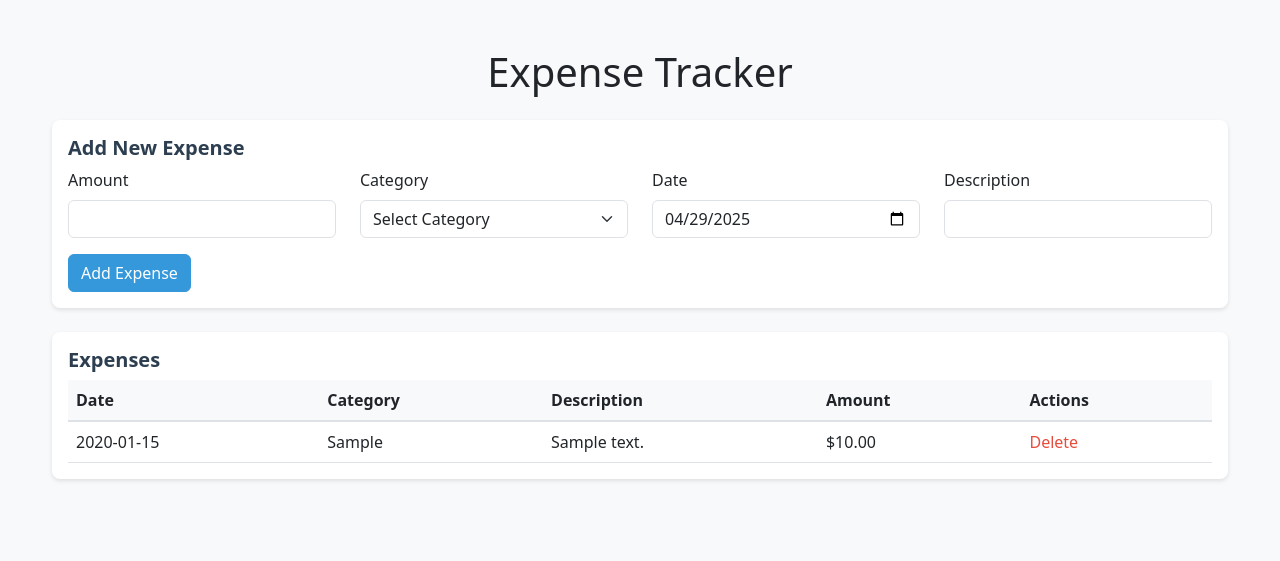
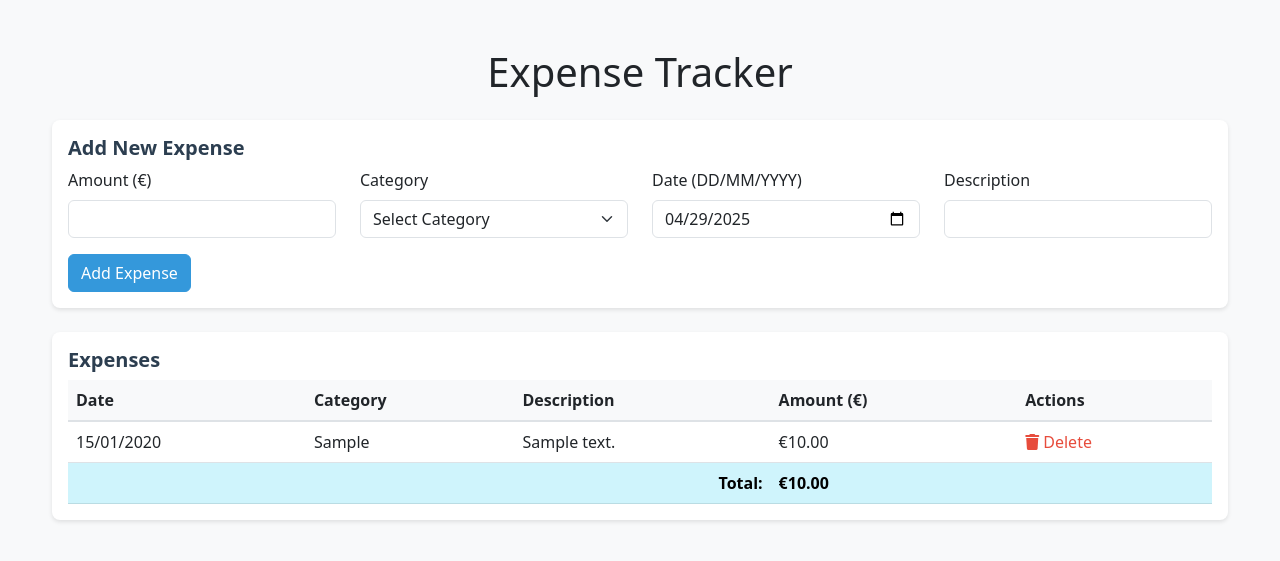
Before and after one commit to wenceslaupedro/tufinalproject, a Flask app: page / in a window 1280 px wide. Shown: the top 561 px of the page. Run offline with Flask 3, Linux system fonts and the light colour scheme; tables that the repository leaves empty hold one stand-in row (values such as "Sample post").

Commit message:
Update: Added total row, changed currency to EUR, and updated date format to DD/MM/YYYY

```diff
--- a/app.py
+++ b/app.py
@@ -6,6 +6,11 @@
 import sys
 import mysql.connector
 from mysql.connector import Error
+import logging
+
+# Configure logging
+logging.basicConfig(level=logging.DEBUG)
+logger = logging.getLogger(__name__)
 
 # Load environment variables
 load_dotenv()
@@ -26,9 +31,9 @@
     if conn.is_connected():
         cursor = conn.cursor()
         cursor.execute(f"CREATE DATABASE IF NOT EXISTS {db_name}")
-        print(f"Database '{db_name}' created successfully!")
+        logger.info(f"Database '{db_name}' created successfully!")
 except Error as e:
-    print(f"Error while connecting to MySQL: {e}", file=sys.stderr)
+    logger.error(f"Error while connecting to MySQL: {e}")
     sys.exit(1)
 finally:
     if 'conn' in locals() and conn.is_connected():
@@ -67,9 +72,9 @@
 try:
     with app.app_context():
         db.create_all()
-        print("Database tables created successfully!")
+        logger.info("Database tables created successfully!")
 except Exception as e:
-    print(f"Error creating tables: {str(e)}", file=sys.stderr)
+    logger.error(f"Error creating tables: {str(e)}")
     sys.exit(1)
 
 @app.route('/')
@@ -79,38 +84,68 @@
 @app.route('/api/expenses', methods=['GET'])
 def get_expenses():
     try:
+        logger.debug("Fetching all expenses")
         expenses = Expense.query.order_by(Expense.date.desc()).all()
-        return jsonify([expense.to_dict() for expense in expenses])
+        expense_list = [expense.to_dict() for expense in expenses]
+        logger.debug(f"Found {len(expense_list)} expenses")
+        return jsonify(expense_list)
     except Exception as e:
+        logger.error(f"Database error in get_expenses: {str(e)}")
         return jsonify({'error': f"Database error: {str(e)}"}), 500
 
 @app.route('/api/expenses', methods=['POST'])
 def add_expense():
-    data = request.json
     try:
+        data = request.json
+        logger.debug(f"Received expense data: {data}")
+
+        # Validate required fields
+        required_fields = ['amount', 'category', 'date']
+        for field in required_fields:
+            if field not in data:
+                error_msg = f"Missing required field: {field}"
+                logger.error(error_msg)
+                return jsonify({'error': error_msg}), 400
+
+        # Create new expense
         expense = Expense(
             amount=float(data['amount']),
             category=data['category'],
             date=datetime.strptime(data['date'], '%Y-%m-%d').date(),
             description=data.get('description', '')
         )
+
+        # Add to database
         db.session.add(expense)
         db.session.commit()
+
+        logger.info(f"Successfully added expense: {expense.to_dict()}")
         return jsonify(expense.to_dict()), 201
+
+    except ValueError as e:
+        error_msg = f"Invalid data format: {str(e)}"
+        logger.error(error_msg)
+        return jsonify({'error': error_msg}), 400
     except Exception as e:
+        error_msg = f"Error adding expense: {str(e)}"
+        logger.error(error_msg)
         db.session.rollback()
-        return jsonify({'error': str(e)}), 400
+        return jsonify({'error': error_msg}), 500
 
 @app.route('/api/expenses/<int:id>', methods=['DELETE'])
 def delete_expense(id):
     try:
+        logger.debug(f"Attempting to delete expense with ID: {id}")
         expense = Expense.query.get_or_404(id)
         db.session.delete(expense)
         db.session.commit()
+        logger.info(f"Successfully deleted expense with ID: {id}")
         return '', 204
     except Exception as e:
+        error_msg = f"Error deleting expense: {str(e)}"
+        logger.error(error_msg)
         db.session.rollback()
-        return jsonify({'error': str(e)}), 500
+        return jsonify({'error': error_msg}), 500
 
 if __name__ == '__main__':
     app.run(debug=True)
--- a/static/script.js
+++ b/static/script.js
@@ -8,11 +8,14 @@
     // Handle form submission
     document.getElementById('expenseForm').addEventListener('submit', async (e) => {
         e.preventDefault();
+        console.log('Form submitted');
 
         const amount = document.getElementById('amount').value;
         const category = document.getElementById('category').value;
         const date = document.getElementById('date').value;
         const description = document.getElementById('description').value;
+
+        console.log('Sending data:', { amount, category, date, description });
 
         try {
             const response = await fetch('/api/expenses', {
@@ -28,38 +31,73 @@
                 })
             });
 
+            console.log('Response status:', response.status);
+
             if (response.ok) {
+                const data = await response.json();
+                console.log('Success response:', data);
+
                 // Clear form
                 document.getElementById('expenseForm').reset();
                 document.getElementById('date').valueAsDate = new Date();
 
                 // Reload expenses
-                loadExpenses();
+                await loadExpenses();
             } else {
                 const error = await response.json();
+                console.error('Server error:', error);
                 alert('Error adding expense: ' + error.error);
             }
         } catch (error) {
+            console.error('Network error:', error);
             alert('Error adding expense: ' + error.message);
         }
     });
 });
 
+function formatDate(dateStr) {
+    const date = new Date(dateStr);
+    const day = date.getDate().toString().padStart(2, '0');
+    const month = (date.getMonth() + 1).toString().padStart(2, '0');
+    const year = date.getFullYear();
+    return `${day}/${month}/${year}`;
+}
+
+function calculateTotal(expenses) {
+    return expenses.reduce((total, expense) => total + expense.amount, 0);
+}
+
 async function loadExpenses() {
     try {
+        console.log('Loading expenses...');
         const response = await fetch('/api/expenses');
+
+        if (!response.ok) {
+            throw new Error(`HTTP error! status: ${response.status}`);
+        }
+
         const expenses = await response.json();
+        console.log('Loaded expenses:', expenses);
 
         const expensesList = document.getElementById('expensesList');
         expensesList.innerHTML = '';
 
+        if (expenses.length === 0) {
+            const row = document.createElement('tr');
+            row.innerHTML = '<td colspan="5" class="text-center">No expenses found</td>';
+            expensesList.appendChild(row);
+            // Add empty total row
+            addTotalRow(0);
+            return;
+        }
+
         expenses.forEach(expense => {
             const row = document.createElement('tr');
             row.innerHTML = `
-                <td>${expense.date}</td>
+                <td>${formatDate(expense.date)}</td>
                 <td>${expense.category}</td>
                 <td>${expense.description || '-'}</td>
-                <td>$${parseFloat(expense.amount).toFixed(2)}</td>
+                <td>€${parseFloat(expense.amount).toFixed(2)}</td>
                 <td>
                     <span class="delete-btn" onclick="deleteExpense(${expense.id})">
                         <i class="fas fa-trash"></i> Delete
@@ -68,24 +106,48 @@
             `;
             expensesList.appendChild(row);
         });
+
+        // Add total row
+        const total = calculateTotal(expenses);
+        addTotalRow(total);
+
     } catch (error) {
         console.error('Error loading expenses:', error);
+        const expensesList = document.getElementById('expensesList');
+        expensesList.innerHTML = '<tr><td colspan="5" class="text-center text-danger">Error loading expenses</td></tr>';
     }
+}
+
+function addTotalRow(total) {
+    const expensesList = document.getElementById('expensesList');
+    const totalRow = document.createElement('tr');
+    totalRow.className = 'table-info font-weight-bold';
+    totalRow.innerHTML = `
+        <td colspan="3" class="text-end"><strong>Total:</strong></td>
+        <td><strong>€${parseFloat(total).toFixed(2)}</strong></td>
+        <td></td>
+    `;
+    expensesList.appendChild(totalRow);
 }
 
 async function deleteExpense(id) {
     if (confirm('Are you sure you want to delete this expense?')) {
         try {
+            console.log('Deleting expense:', id);
             const response = await fetch(`/api/expenses/${id}`, {
                 method: 'DELETE'
             });
 
             if (response.ok) {
-                loadExpenses();
+                console.log('Expense deleted successfully');
+                await loadExpenses();
             } else {
+                const error = await response.json();
+                console.error('Error deleting expense:', error);
                 alert('Error deleting expense');
             }
         } catch (error) {
+            console.error('Network error:', error);
             alert('Error deleting expense: ' + error.message);
         }
     }
--- a/static/style.css
+++ b/static/style.css
@@ -55,6 +55,19 @@
     box-shadow: 0 0 0 0.2rem rgba(52, 152, 219, 0.25);
 }
 
+/* Total row styling */
+.table-info {
+    background-color: #e3f2fd !important;
+}
+
+.text-end {
+    text-align: right !important;
+}
+
+.font-weight-bold {
+    font-weight: 600 !important;
+}
+
 /* Responsive adjustments */
 @media (max-width: 768px) {
     .container {
--- a/templates/index.html
+++ b/templates/index.html
@@ -5,6 +5,7 @@
     <meta name="viewport" content="width=device-width, initial-scale=1.0">
     <title>Expense Tracker</title>
     <link href="https://cdn.jsdelivr.net/npm/bootstrap@5.3.0/dist/css/bootstrap.min.css" rel="stylesheet">
+    <link rel="stylesheet" href="https://cdnjs.cloudflare.com/ajax/libs/font-awesome/6.0.0/css/all.min.css">
     <link rel="stylesheet" href="{{ url_for('static', filename='style.css') }}">
 </head>
 <body>
@@ -19,7 +20,7 @@
                     <div class="row">
                         <div class="col-md-3">
                             <div class="mb-3">
-                                <label for="amount" class="form-label">Amount</label>
+                                <label for="amount" class="form-label">Amount (€)</label>
                                 <input type="number" step="0.01" class="form-control" id="amount" required>
                             </div>
                         </div>
@@ -39,7 +40,7 @@
                         </div>
                         <div class="col-md-3">
                             <div class="mb-3">
-                                <label for="date" class="form-label">Date</label>
+                                <label for="date" class="form-label">Date (DD/MM/YYYY)</label>
                                 <input type="date" class="form-control" id="date" required>
                             </div>
                         </div>
@@ -66,7 +67,7 @@
                                 <th>Date</th>
                                 <th>Category</th>
                                 <th>Description</th>
-                                <th>Amount</th>
+                                <th>Amount (€)</th>
                                 <th>Actions</th>
                             </tr>
                         </thead>
```
